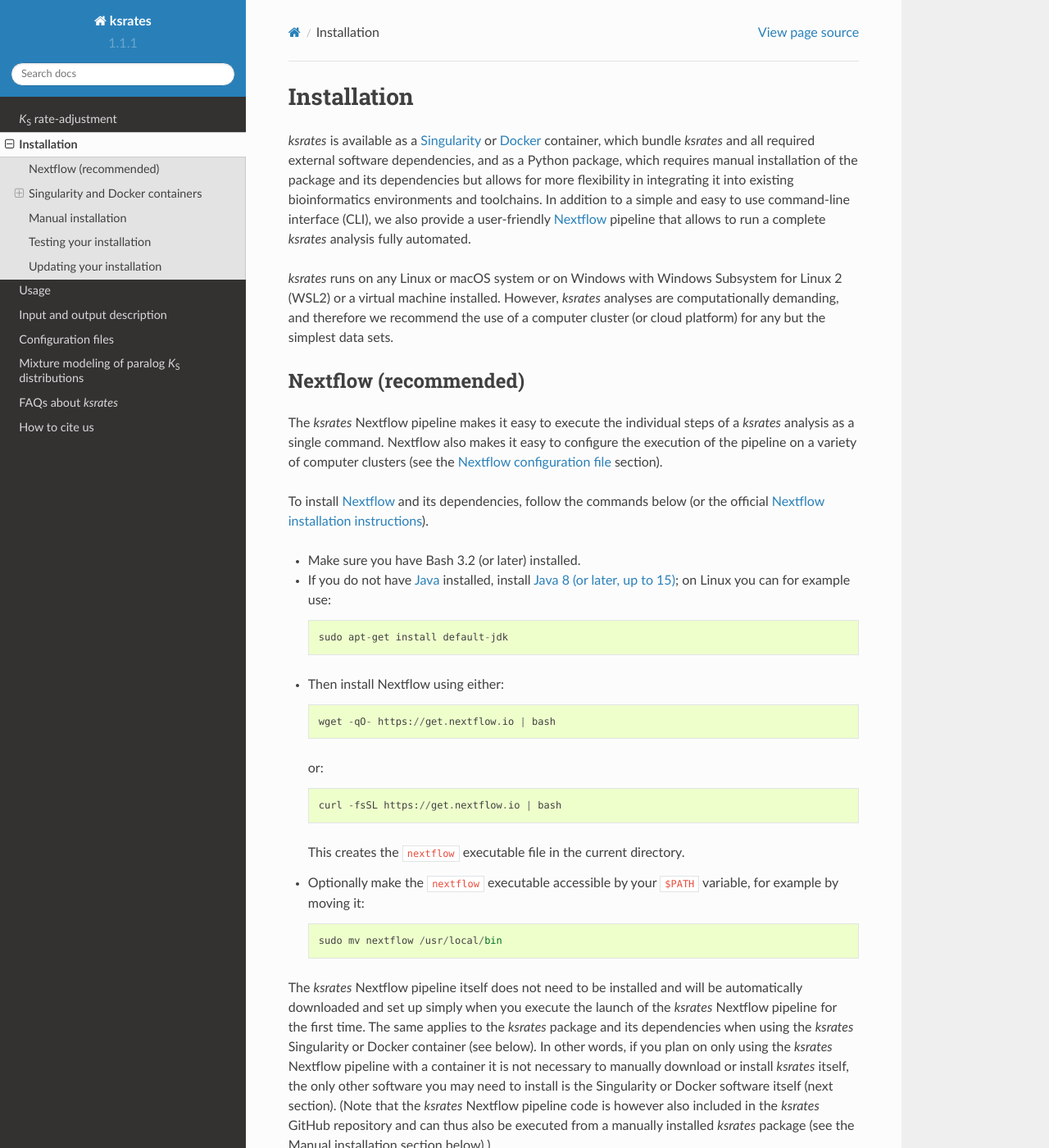
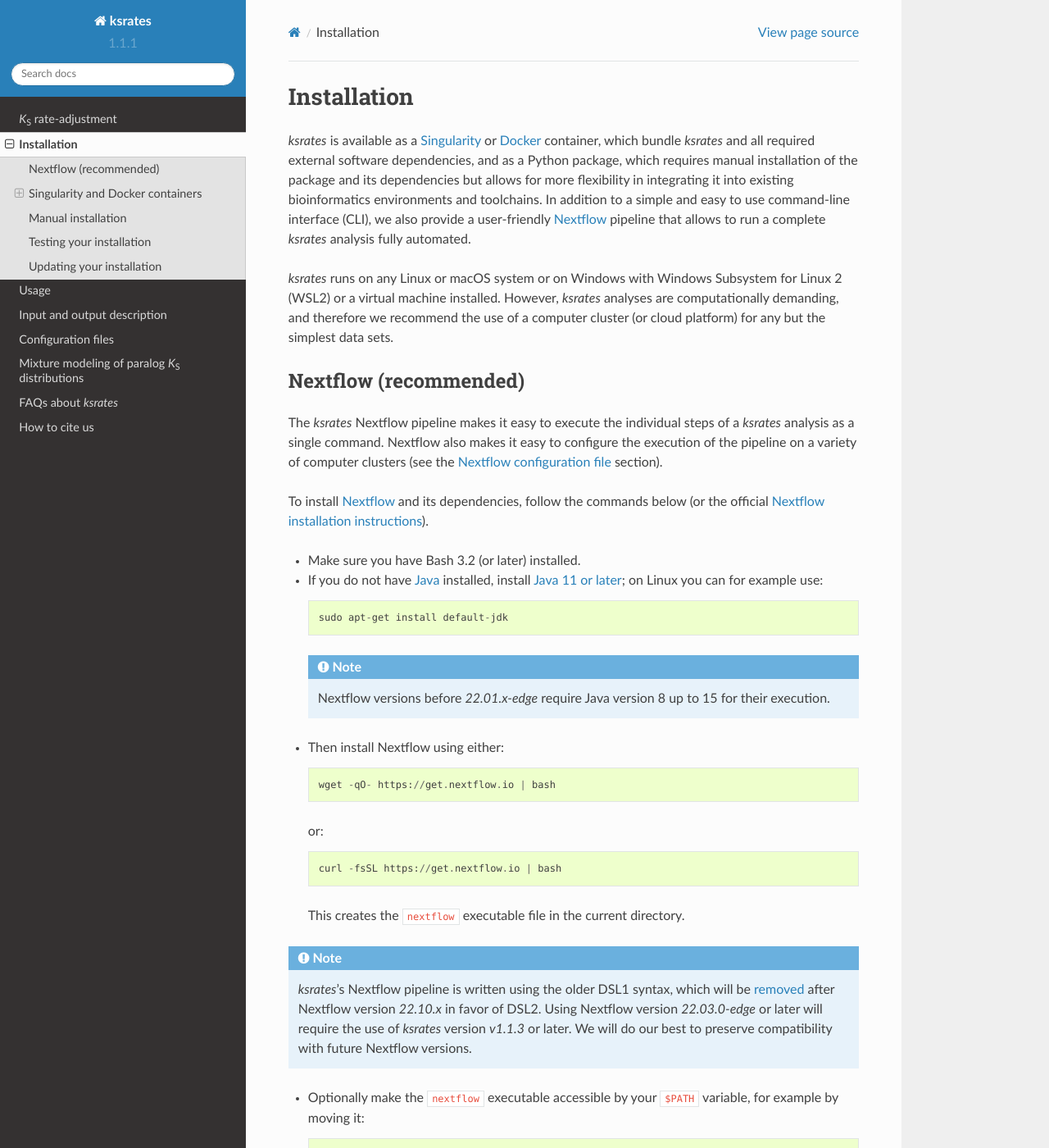
Before and after one commit to VIB-PSB/ksrates, a Sphinx documentation site: the page built from doc/source/installation.rst, in a window 1280 px wide and 1400 px high. Shown: the whole window at 82% size. Built offline with Sphinx 7.4.7 and the Read the Docs theme 2.0.0, drawn with Linux system fonts in a browser that asks for light colours.

Commit message:
Update usage/installation docs about Nextflow DSL2

```diff
--- a/doc/source/installation.rst
+++ b/doc/source/installation.rst
@@ -16,9 +16,12 @@ To install `Nextflow <https://www.nextflow.io>`__ and its dependencies, follow t
 
 *   Make sure you have Bash 3.2 (or later) installed.
 
-*   If you do not have `Java <https://www.oracle.com/java/>`__ installed, install `Java 8 (or later, up to 15) <https://www.oracle.com/java/technologies/javase-downloads.html>`__; on Linux you can for example use::
+*   If you do not have `Java <https://www.oracle.com/java/>`__ installed, install `Java 11 or later <https://www.oracle.com/java/technologies/javase-downloads.html>`__; on Linux you can for example use::
 
         sudo apt-get install default-jdk
+
+   .. note::
+      Nextflow versions before `22.01.x-edge` require Java version 8 up to 15 for their execution.
 
 *   Then install Nextflow using either::
 
@@ -30,6 +33,9 @@ To install `Nextflow <https://www.nextflow.io>`__ and its dependencies, follow t
 
 
     This creates the ``nextflow`` executable file in the current directory.
+
+.. note::
+   `ksrates`'s Nextflow pipeline is written using the older DSL1 syntax, which will be `removed <https://www.nextflow.io/blog/2022/evolution-of-nextflow-runtime.html#>`__ after Nextflow version `22.10.x` in favor of DSL2. Using Nextflow version `22.03.0-edge` or later will require the use of `ksrates` version `v1.1.3` or later. We will do our best to preserve compatibility with future Nextflow versions.
 
 *   Optionally make the ``nextflow`` executable accessible by your ``$PATH`` variable, for example by moving it::
 
--- a/doc/source/usage.rst
+++ b/doc/source/usage.rst
@@ -35,6 +35,11 @@ The *ksrates* pipeline can be automatically run through Nextflow with a few prep
 3.  Launch *ksrates* through the following command line::
 
         nextflow run VIB-PSB/ksrates --config ./config_elaeis.txt
+
+    .. note::
+       Please update `ksrates` to version `v1.1.3` or later when launching it with Nextflow versions `22.03.0-edge` or later to prevent compatibility issues. See our :ref:`install_nextflow` installation page on how to install the latest version of Nextflow, or launch a specific version by adding the `NXF_VER` environmental variable in the command line (see Nextflow `docs <https://www.nextflow.io/docs/latest/getstarted.html#updates>`__)::
+
+            NXF_VER=21.10.6 nextflow run VIB-PSB/ksrates --config ./config_elaeis.txt
 
     The *ksrates configuration file* is specified through the ``--config`` parameter. The *Nextflow configuration file* is automatically recognized when it's named with the Nextflow-reserved ``nextflow.config`` file name and located in the launching directory; alternatively, the user can provide a custom file by specifying its name or path using the ``-C`` option (see `Nextflow documentation <https://www.nextflow.io/docs/latest/cli.html#hard-configuration-override>`__).
 
```
